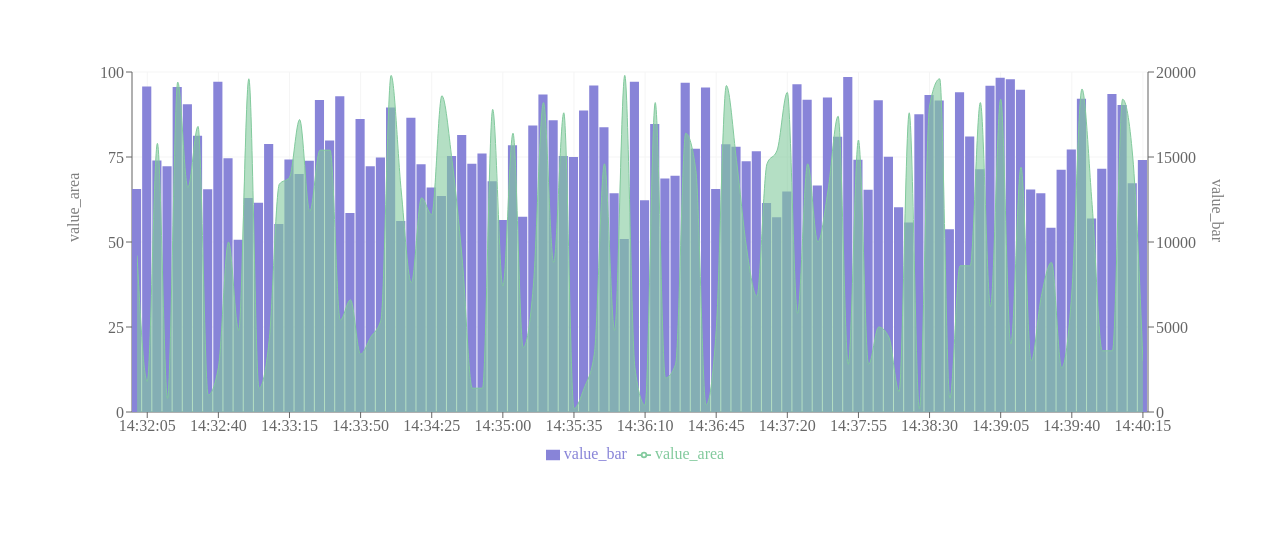
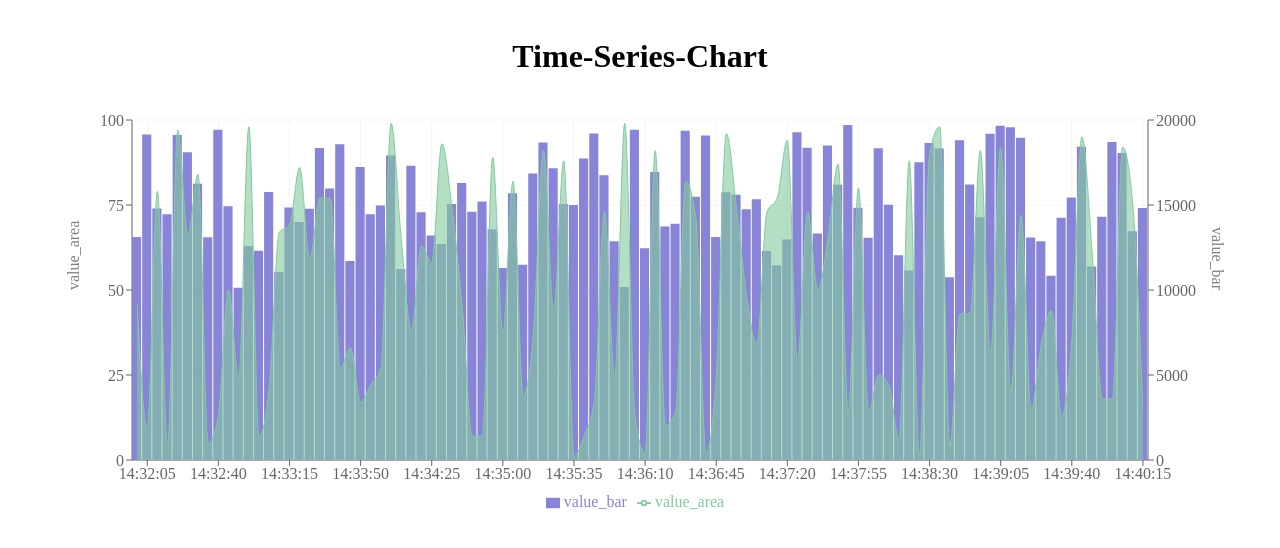
Before and after one commit to ukssss/time-series-chart, a React (Vite) app: page / in a window 1280 px wide. Shown: the top 548 px of the page. Built offline with nearby package versions, Linux system fonts and the light colour scheme.

Commit message:
Feat | Header 컴포넌트 제작

```diff
--- a/src/App.tsx
+++ b/src/App.tsx
@@ -1,9 +1,11 @@
 import { Outlet } from 'react-router-dom';
 import './App.css';
+import { Header } from './components';
 
 function App() {
     return (
         <>
+            <Header />
             <main>
                 <Outlet />
             </main>
--- /dev/null
+++ b/src/components/common/Header.tsx
@@ -0,0 +1,22 @@
+import { Link } from 'react-router-dom';
+import styled from 'styled-components';
+
+const Header = () => {
+    return (
+        <StyledHeader>
+            <StyledLink to="/">Time-Series-Chart</StyledLink>
+        </StyledHeader>
+    );
+};
+
+const StyledLink = styled(Link)`
+    text-decoration: none;
+    color: #000;
+`;
+
+const StyledHeader = styled.header`
+    font-size: 32px;
+    font-weight: bold;
+`;
+
+export default Header;
--- a/src/components/index.ts
+++ b/src/components/index.ts
@@ -1,4 +1,7 @@
 export { default as Chart } from './chart/Chart';
 export { default as CustomToolTip } from './chart/CustomToolTip';
 export { default as CustomisedDot } from './chart/CustomisedDot';
+export { default as Button } from './common/Button';
+export { default as ButtonList } from './common/ButtonList';
 export { default as Error } from './common/Error';
+export { default as Header } from './common/Header';
```
